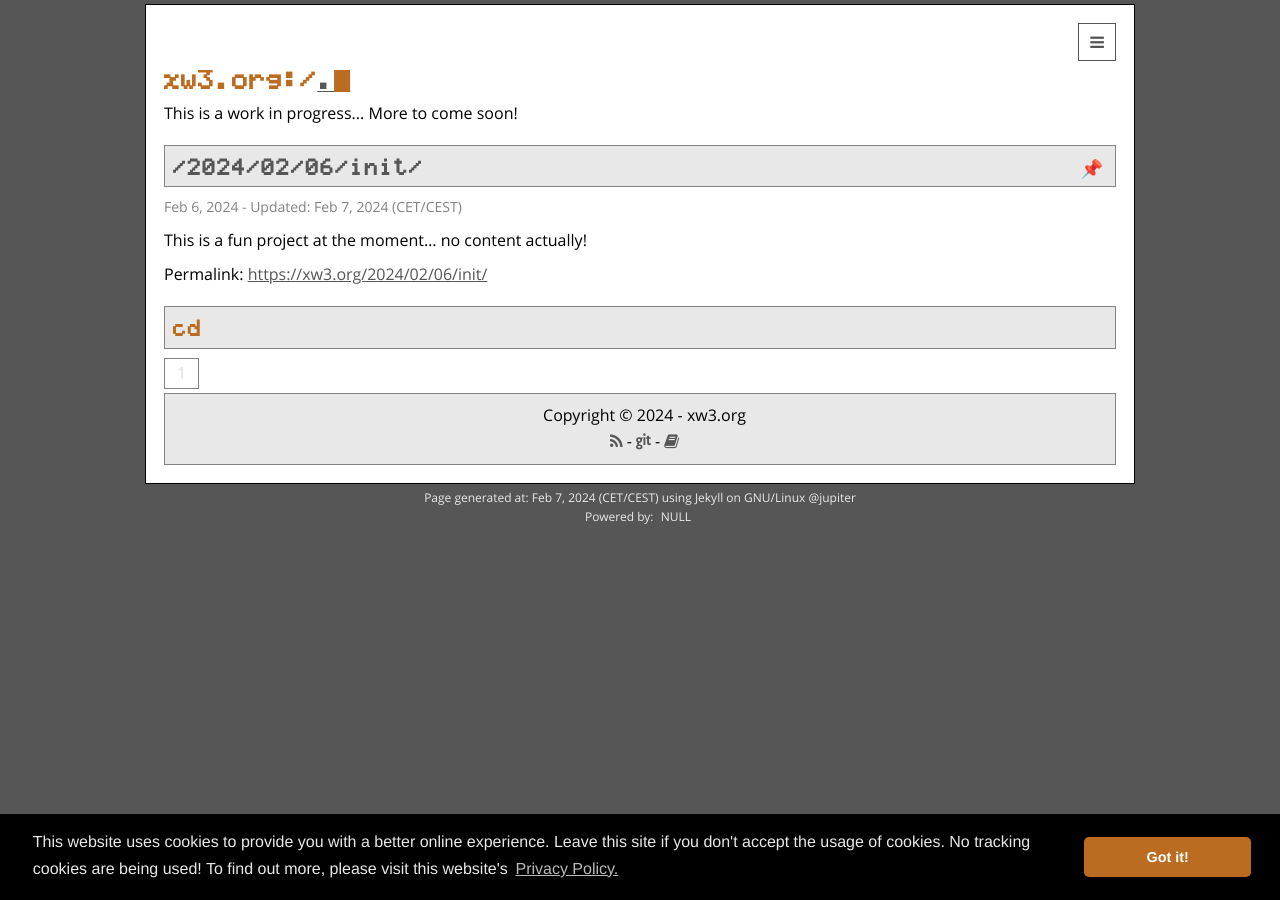
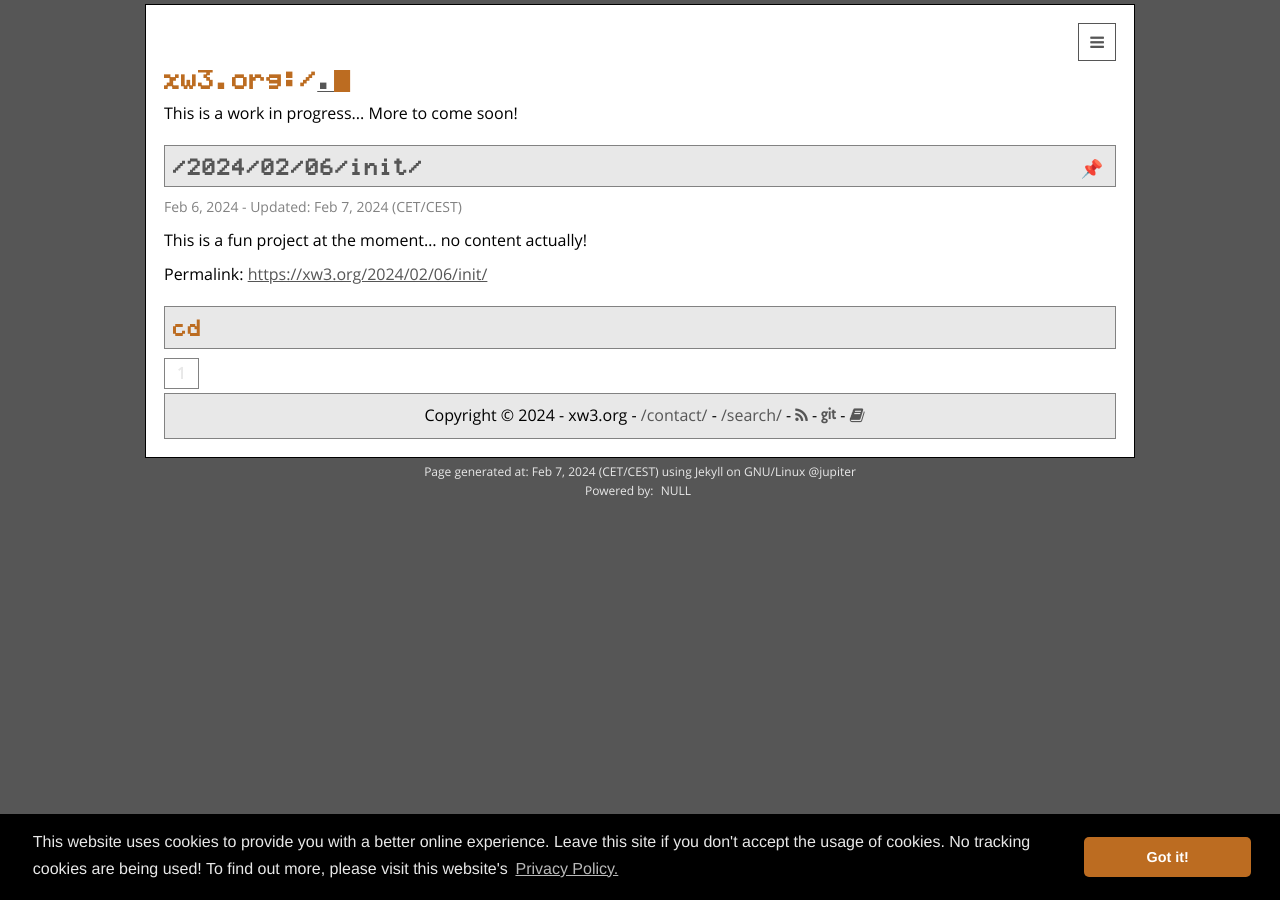
Before and after one commit to hanez/xw3, a Jekyll site: the page built from index.html, in a window 1280 px wide. Built offline with Jekyll 4.4.1, drawn with Linux system fonts in a browser that asks for light colours; some web fonts are replaced; the list of posts is cut into pages by our own code.

Commit message:
Moved /contact/ and /search/ from menu to footer.

```diff
--- a/_includes/footer.html
+++ b/_includes/footer.html
@@ -2,8 +2,9 @@
   <div class="wrapper">
     <div class="footer-col-wrapper">
       <p style="text-align:center;">
-        Copyright &copy; {{ site.time | date: "%Y" }} - {{ site.title }}
-        <br>
+        Copyright &copy; {{ site.time | date: "%Y" }} - {{ site.title }} -
+        <a class="page-link" href="/contact/" style="text-decoration: none;">/contact/</a> -
+        <a class="page-link" href="/search/" style="text-decoration: none;">/search/</a> -
         <a href="/feed.xml" class="rss"><i class="fa fa-rss" aria-hidden="true"></i><span style="display:none;"> RSS Feed</span></a> -
         <a href="https://git.xw3.org/xw3/xw3.org" class="git"><i class="fa fa-git" aria-hidden="true"></i><span style="display:none;"> Git repositories</span></a> -
         <a href="https://wiki.xw3.org/start" class="book"><i class="fa fa-book" aria-hidden="true"></i><span style="display:none;"> Wiki</span></a>
--- a/_includes/header.html
+++ b/_includes/header.html
@@ -9,11 +9,9 @@
           <li><a class="page-link" href="/about/" style="text-decoration: none;">/about/</a></li>
           <li><a class="page-link" href="/account/" style="text-decoration: none;">/account/</a></li>
           <li><a class="page-link" href="/bin/" style="text-decoration: none;">/bin/</a></li>
-          <li><a class="page-link" href="/contact/" style="text-decoration: none;">/contact/</a></li>
           <li><a class="page-link" href="/development/" style="text-decoration: none;">/development/</a></li>
           <li><a class="page-link" href="/documentation/" style="text-decoration: none;">/documentation/</a></li>
           <li><a class="page-link" href="/examples/" style="text-decoration: none;">/examples/</a></li>
-          <li><a class="page-link" href="/search/" style="text-decoration: none;">/search/</a></li>
         </ul>
       </div>
     </nav>
```
